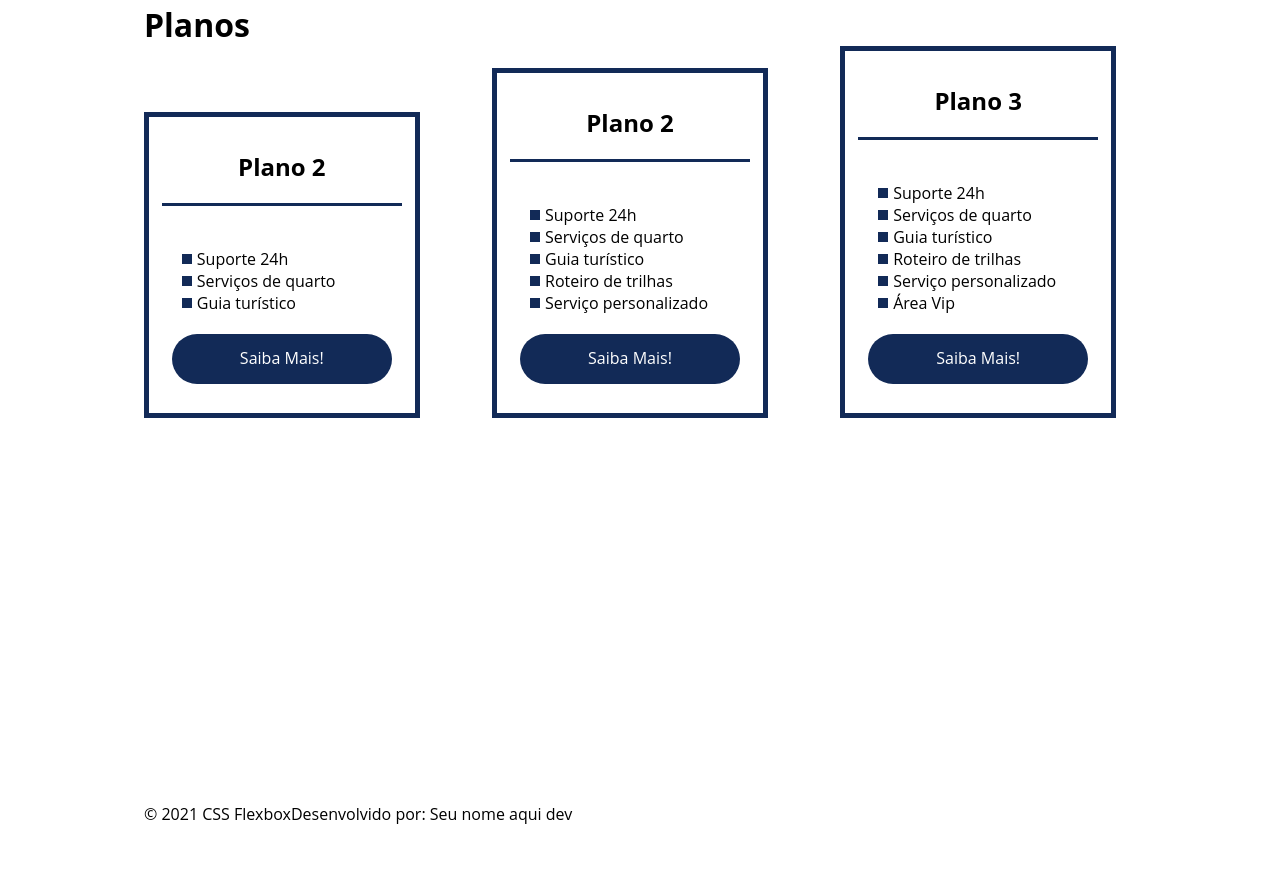
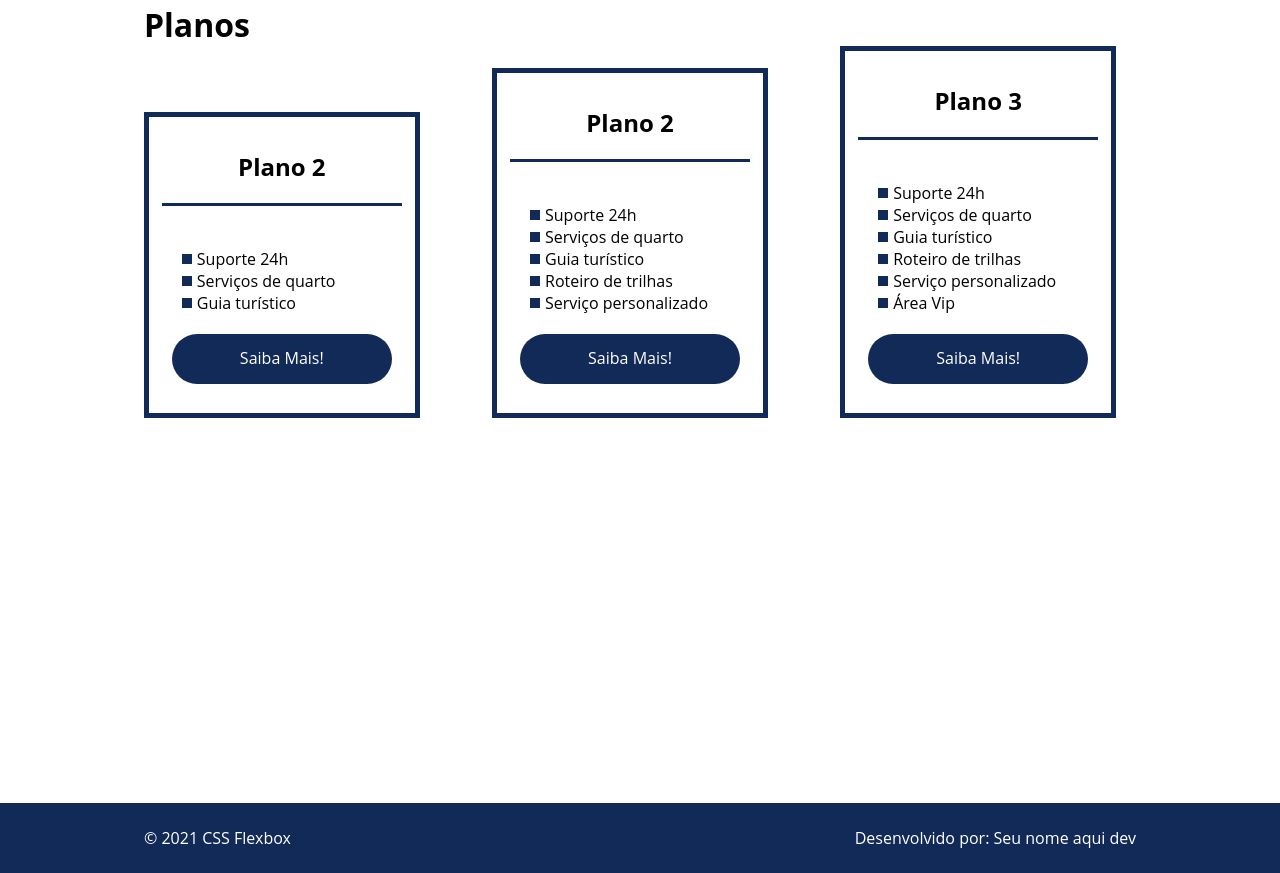
Before and after one commit to hanssell-the-fox/bootcamp-landing-page, a plain HTML site: page index.html in a window 1280 px wide. Shown: the part 1713-2586 px from the top of the page. Before the commit the page ends 2538 px from the top, so only its background shows below. Drawn offline with Linux system fonts and the light colour scheme.

Commit message:
melhoria visual no rodapé

```diff
--- a/index.html
+++ b/index.html
@@ -90,7 +90,7 @@
       <div class="plans-list">
         <div class="plan">
           <h3>Plano 2</h3>
-          <br>
+          <br />
           <ul>
             <li>Suporte 24h</li>
             <li>Serviços de quarto</li>
@@ -101,7 +101,7 @@
 
         <div class="plan">
           <h3>Plano 2</h3>
-          <br>
+          <br />
           <ul>
             <li>Suporte 24h</li>
             <li>Serviços de quarto</li>
@@ -114,7 +114,7 @@
 
         <div class="plan">
           <h3>Plano 3</h3>
-          <br>
+          <br />
           <ul>
             <li>Suporte 24h</li>
             <li>Serviços de quarto</li>
@@ -128,9 +128,11 @@
       </div>
     </div>
 
-    <footer class="flex-container">
-      <p>&copy; 2021 CSS Flexbox</p>
-      <p>Desenvolvido por: Seu nome aqui dev</p>
+    <footer>
+      <div class="flex-container footer">
+        <p>&copy; 2021 CSS Flexbox</p>
+        <p>Desenvolvido por: Seu nome aqui dev</p>
+      </div>
     </footer>
   </body>
 </html>
--- a/style.css
+++ b/style.css
@@ -228,3 +228,15 @@ header .menu {
   background-color: #122a57;
   margin-right: 5px;
 }
+
+footer {
+  display: flex;
+  align-items: center;
+  background-color: #122a57;
+  height: 70px;
+}
+
+.footer {
+  justify-content: space-between;
+  color: #ffffff;
+}
```
